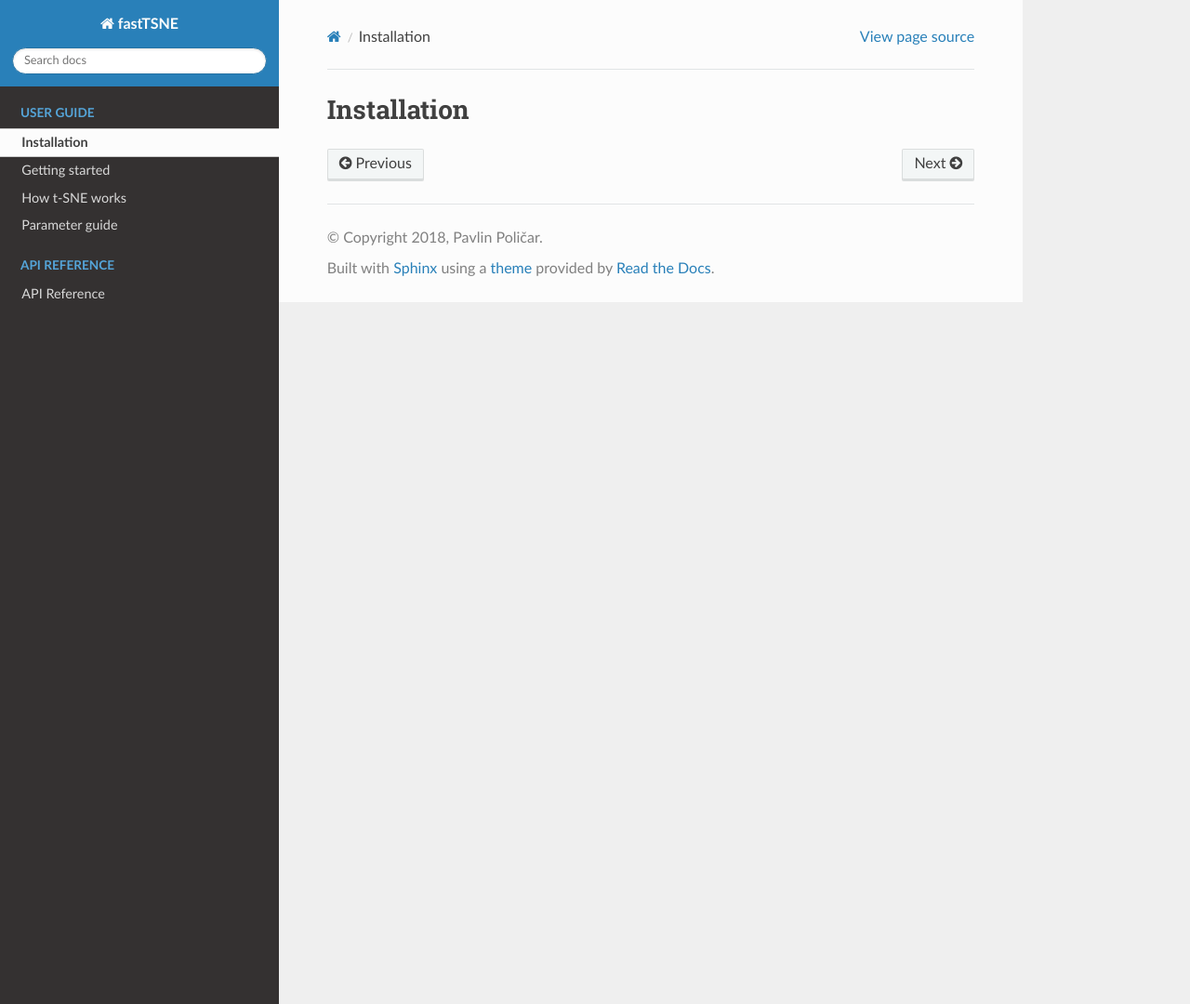
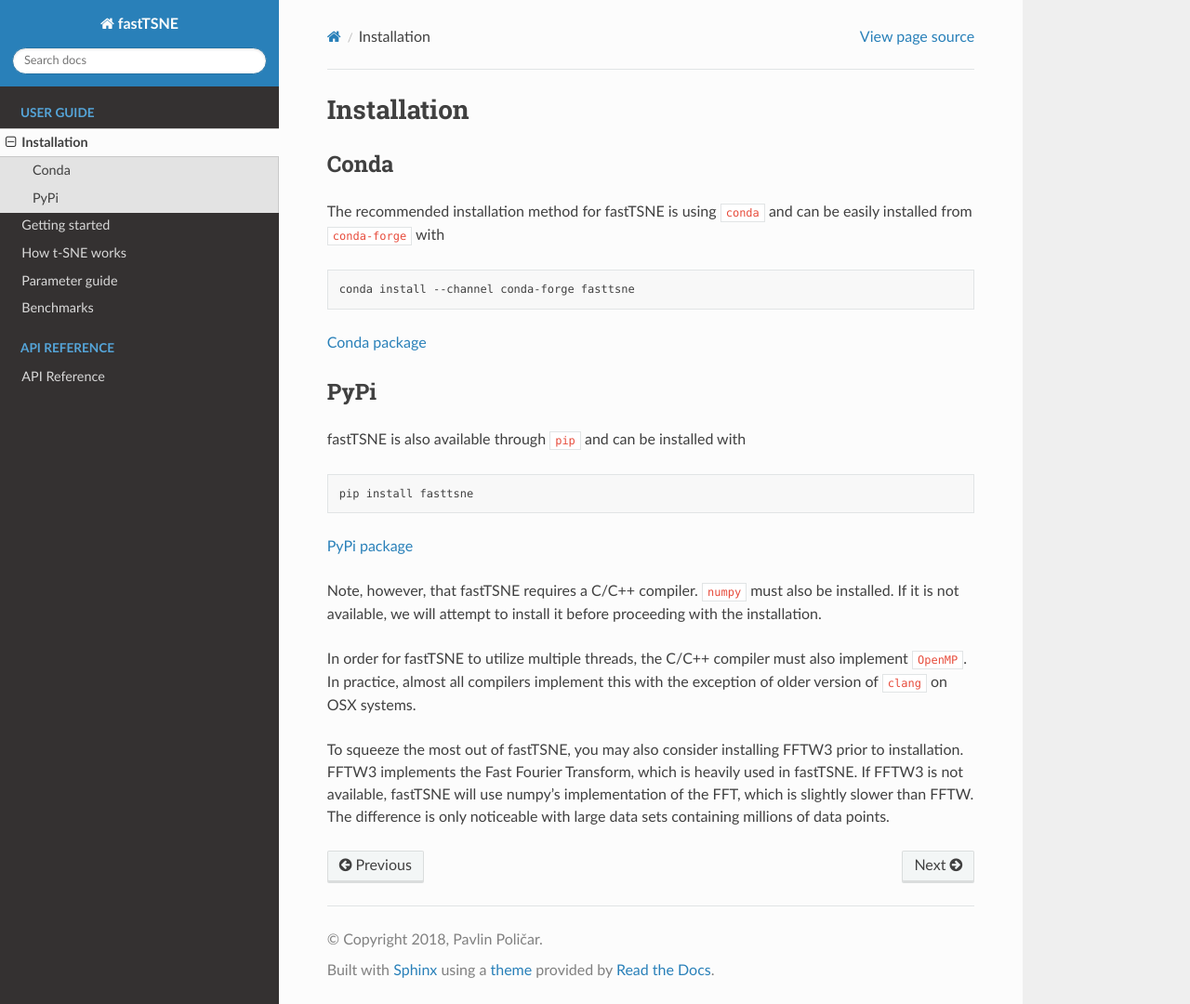
Before and after one commit to pavlin-policar/openTSNE, a Sphinx documentation site: the page built from docs/source/installation.rst, in a window 1280 px wide and 1080 px high. Shown: the whole window at 93% size. Built offline with Sphinx 7.4.7 and the Read the Docs theme 2.0.0, drawn with Linux system fonts in a browser that asks for light colours.

```diff
--- /dev/null
+++ b/docs/source/benchmarks.rst
@@ -0,0 +1,2 @@
+Benchmarks
+==========
--- a/docs/source/index.rst
+++ b/docs/source/index.rst
@@ -32,8 +32,9 @@ The goal of this project is
 
     installation
     getting_started
-    how_tsne_works
+    tsne_algorithm
     parameters
+    benchmarks
 
 
 .. toctree::
--- a/docs/source/installation.rst
+++ b/docs/source/installation.rst
@@ -1,2 +1,30 @@
 Installation
 ============
+
+Conda
+-----
+
+The recommended installation method for fastTSNE is using ``conda`` and can be easily installed from ``conda-forge`` with
+
+.. code-block:: text
+
+    conda install --channel conda-forge fasttsne
+
+`Conda package <https://anaconda.org/conda-forge/fasttsne>`_
+
+PyPi
+----
+
+fastTSNE is also available through ``pip`` and can be installed with
+
+.. code-block:: text
+
+    pip install fasttsne
+
+`PyPi package <https://pypi.org/project/fastTSNE/>`_
+
+Note, however, that fastTSNE requires a C/C++ compiler. ``numpy`` must also be installed. If it is not available, we will attempt to install it before proceeding with the installation.
+
+In order for fastTSNE to utilize multiple threads, the C/C++ compiler must also implement ``OpenMP``. In practice, almost all compilers implement this with the exception of older version of ``clang`` on OSX systems.
+
+To squeeze the most out of fastTSNE, you may also consider installing FFTW3 prior to installation. FFTW3 implements the Fast Fourier Transform, which is heavily used in fastTSNE. If FFTW3 is not available, fastTSNE will use numpy's implementation of the FFT, which is slightly slower than FFTW. The difference is only noticeable with large data sets containing millions of data points.
--- a/docs/source/parameters.rst
+++ b/docs/source/parameters.rst
@@ -1,3 +1,5 @@
+.. _parameter-guide:
+
 Parameter guide
 ===============
 
```
Also changed, not shown: docs/source/how_tsne_works.rst (deleted, +0 -61 lines), docs/source/tsne_algorithm.rst (added, +213 -0 lines), docs/source/images/interpolation_grid.png (added), docs/source/images/quadtree.png (added), docs/source/images/runge.png (added), docs/source/images/tetrahedron.png (added), docs/source/images/tetrahedron_2d.png (added), docs/source/images/tetrahedron_tsne.png (added), docs/source/images/two_clusters.png (added).
